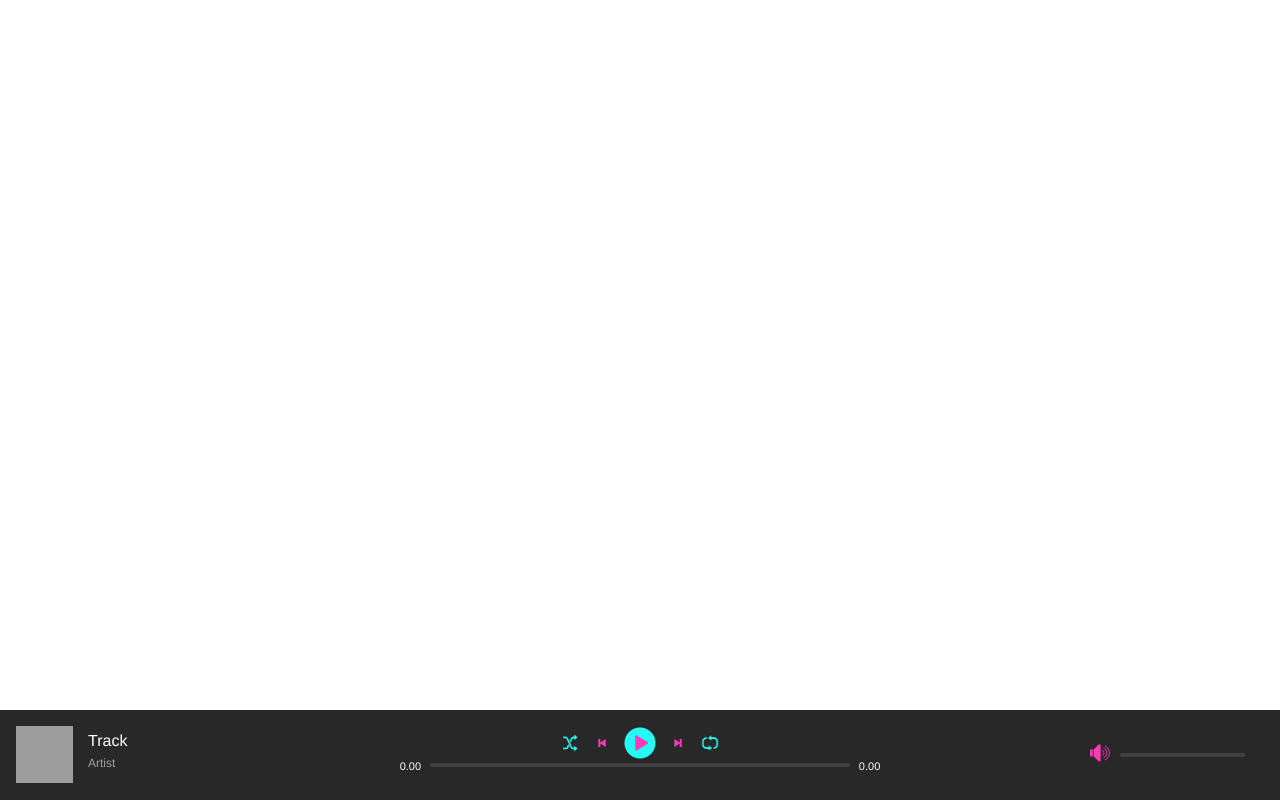
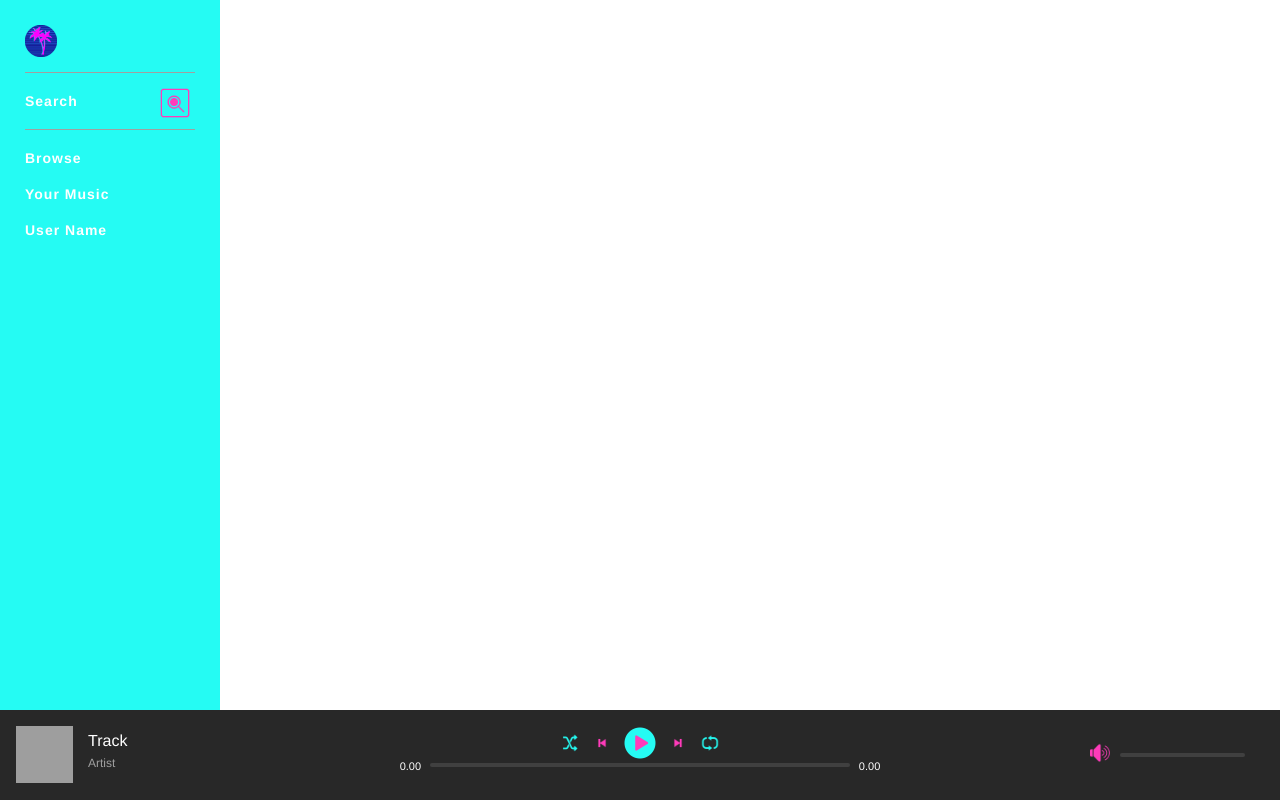
Before and after one commit to DevDigression/vapor.wav, a PHP site: page / in a window 1280 px wide. Run offline with PHP 8.4, Linux system fonts and the light colour scheme; the visitor is signed in with stand-in values (Sample User, id 1); grey boxes are pictures that could not be loaded.

Commit message:
dashboard setup

```diff
--- a/assets/css/style.css
+++ b/assets/css/style.css
@@ -7,6 +7,62 @@ html, body {
 	padding: 0;
 	margin: 0;
 	height: 100%;
+}
+
+#top-section-container {
+	min-height: 100%;
+	width: 100%;
+}
+
+#left-navbar-container {
+	position: fixed;
+	top: 0;
+	left: 0;
+	height: 100vh;
+	width: 220px;
+	background-color: #25FBF3;
+}
+
+.navbar {
+	padding: 25px;
+	display: flex;
+	flex-direction: column;
+	-ms-flex-direction: column;
+}
+
+.logo img {
+	width: 32px;
+	margin-bottom: 15px;
+}
+
+.navbar .group {
+	border-top: 1px solid #a0a0a0;
+	padding: 10px 0;
+}
+
+.nav-item {
+	padding: 10px 0;
+	font-size: 14px;
+	font-weight: 700;
+	display: block;
+	letter-spacing: 1px;
+	position: relative;
+}
+
+.nav-item-link {
+	text-decoration: none;
+}
+
+.nav-item-link:hover {
+	color: #FF3BBA;
+}
+
+.nav-item-link .icon {
+	width: 40px;
+	position: absolute;
+	right: 0;
+	top: 0;
+	display: block;
 }
 
 #now-playing-bar-container {
--- a/index.php
+++ b/index.php
@@ -18,6 +18,24 @@ if (isset($_SESSION['userLoggedIn'])) {
 	<title>V A P O R . w a v</title>
 </head>
 <body>
+	<div id="dashboard-container">
+		<div id="top-section-container">
+			<div id="left-navbar-container">
+				<nav class="navbar">
+					<a href="index.php" class="logo"><img src="./assets/images/icons/vapordotwav-logo.png" /></a>
+					<div class="group">
+						<div class="nav-item"><a href="search.php" class="nav-item-link">Search
+							<img src="./assets/images/icons/search.png" class="icon" alt="Search" /></a>
+						</div>
+					</div>
+					<div class="group">
+						<div class="nav-item"><a href="browse.php" class="nav-item-link">Browse</a></div>
+						<div class="nav-item"><a href="your-music.php" class="nav-item-link">Your Music</a></div>
+						<div class="nav-item"><a href="user.php" class="nav-item-link">User Name</a></div>
+					</div>
+				</nav>
+			</div>
+		</div>
 	<div id="now-playing-bar-container">
 		<div id="now-playing-bar">
 			<div id="now-playing-left">
@@ -79,5 +97,6 @@ if (isset($_SESSION['userLoggedIn'])) {
 			</div>
 		</div>
 	</div>
+	</div>
 </body>
 </html>
```
Also changed, not shown: assets/images/artwork/album.jpg (added), assets/images/icons/search.png (added), assets/images/icons/vapordotwav-logo.png (added).
